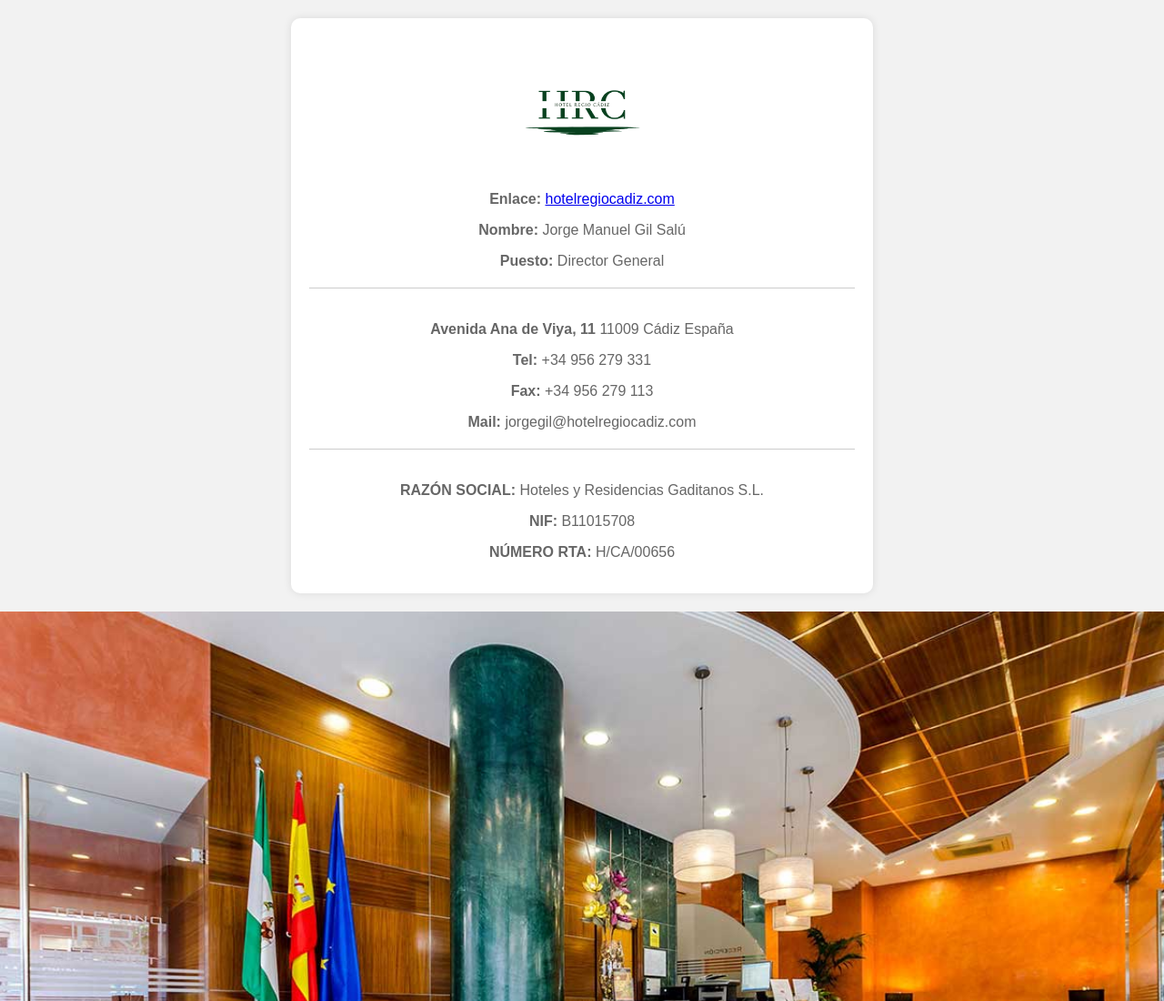
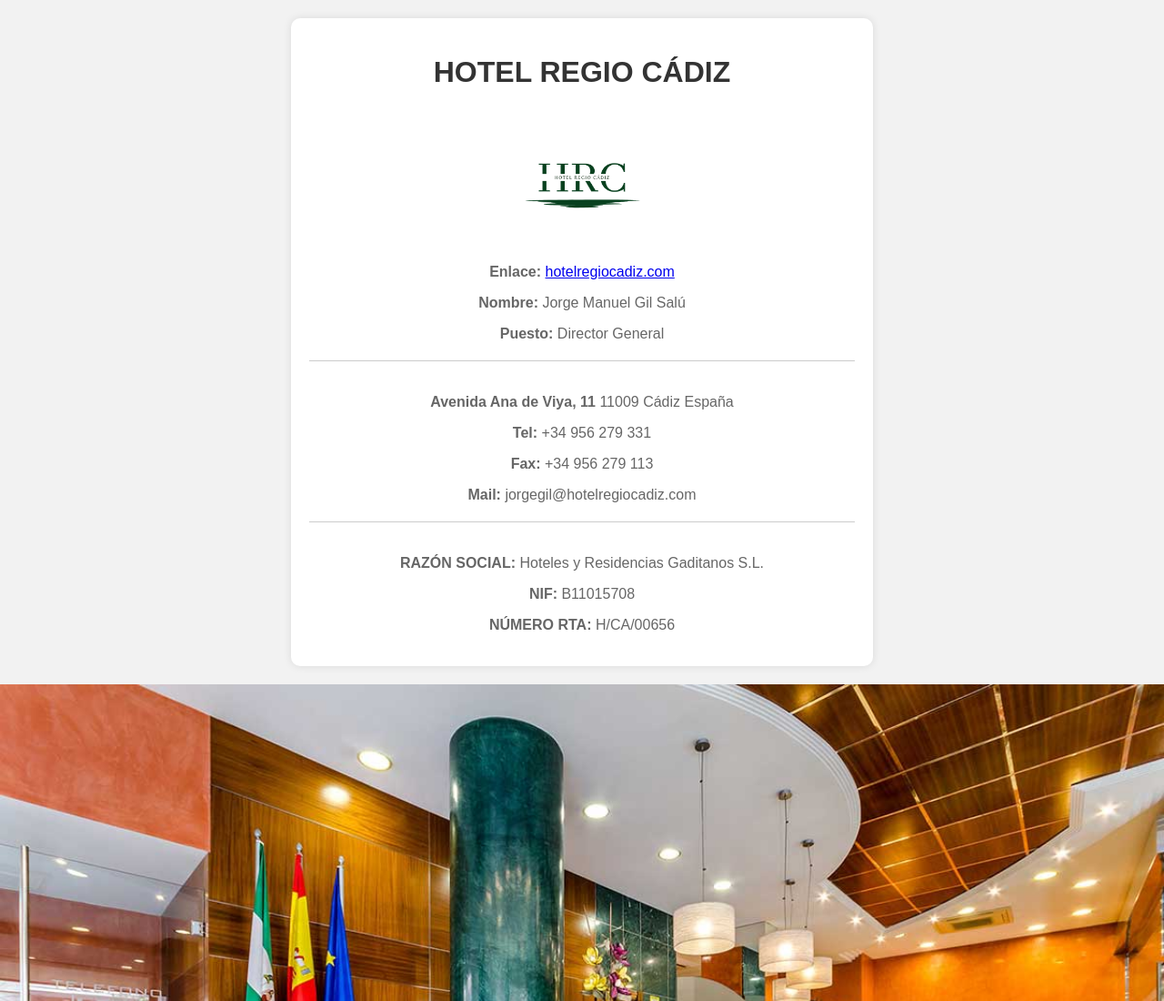
Before and after one commit to VGCif/jmg_hrc, a plain HTML site: page index.html in a window 1280 px wide. Shown: the top 1100 px of the page at 91% size. Drawn offline with Linux system fonts and the light colour scheme.

Commit message:
Add Titlte

```diff
--- a/index.html
+++ b/index.html
@@ -9,6 +9,7 @@
 <body>
 
 <div class="container">
+  <h1>HOTEL REGIO CÁDIZ</h1>
   <img class="profile-img" src="assets/logo.png" alt="Perfil">
 
   <div class="profile-info">
```
